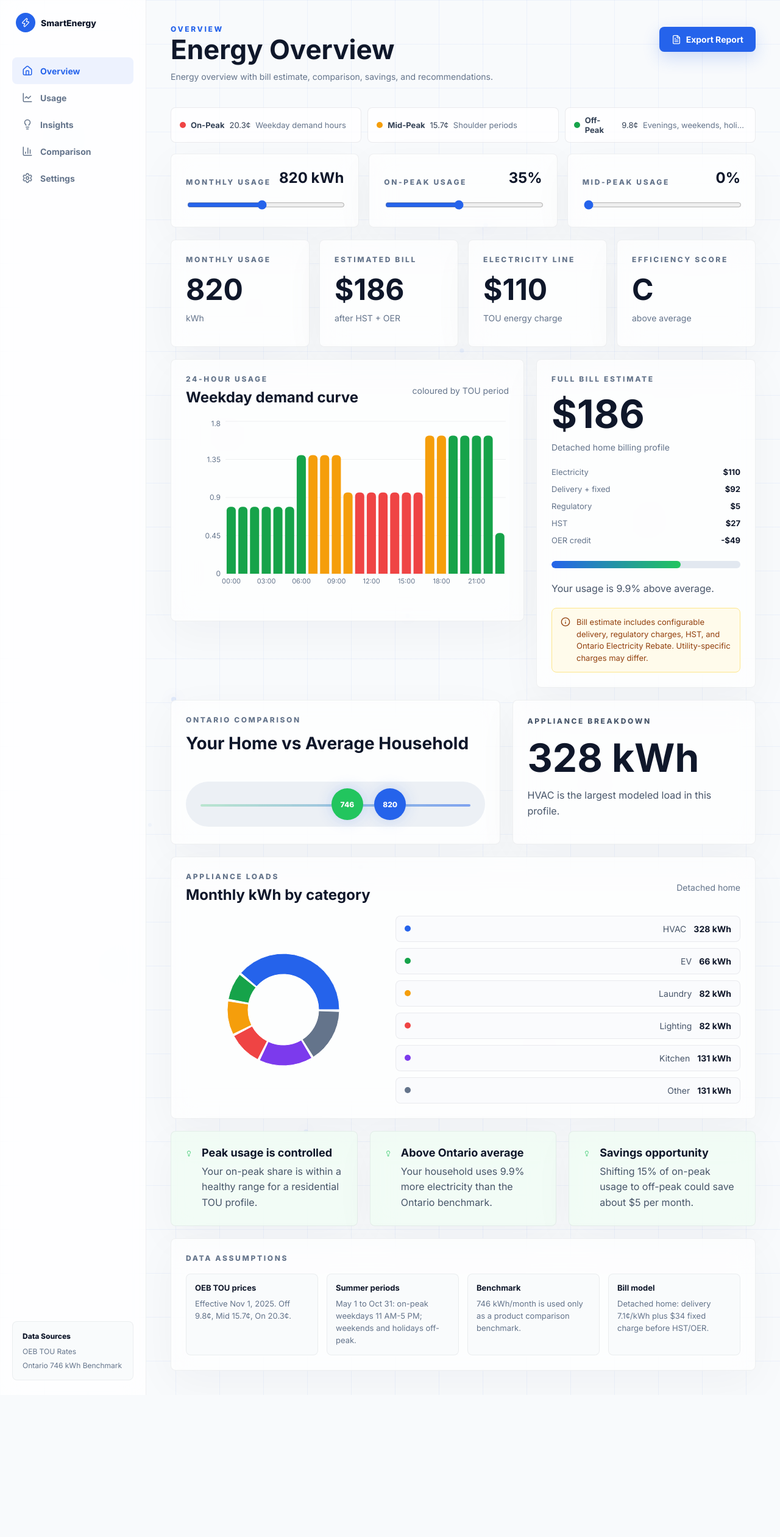
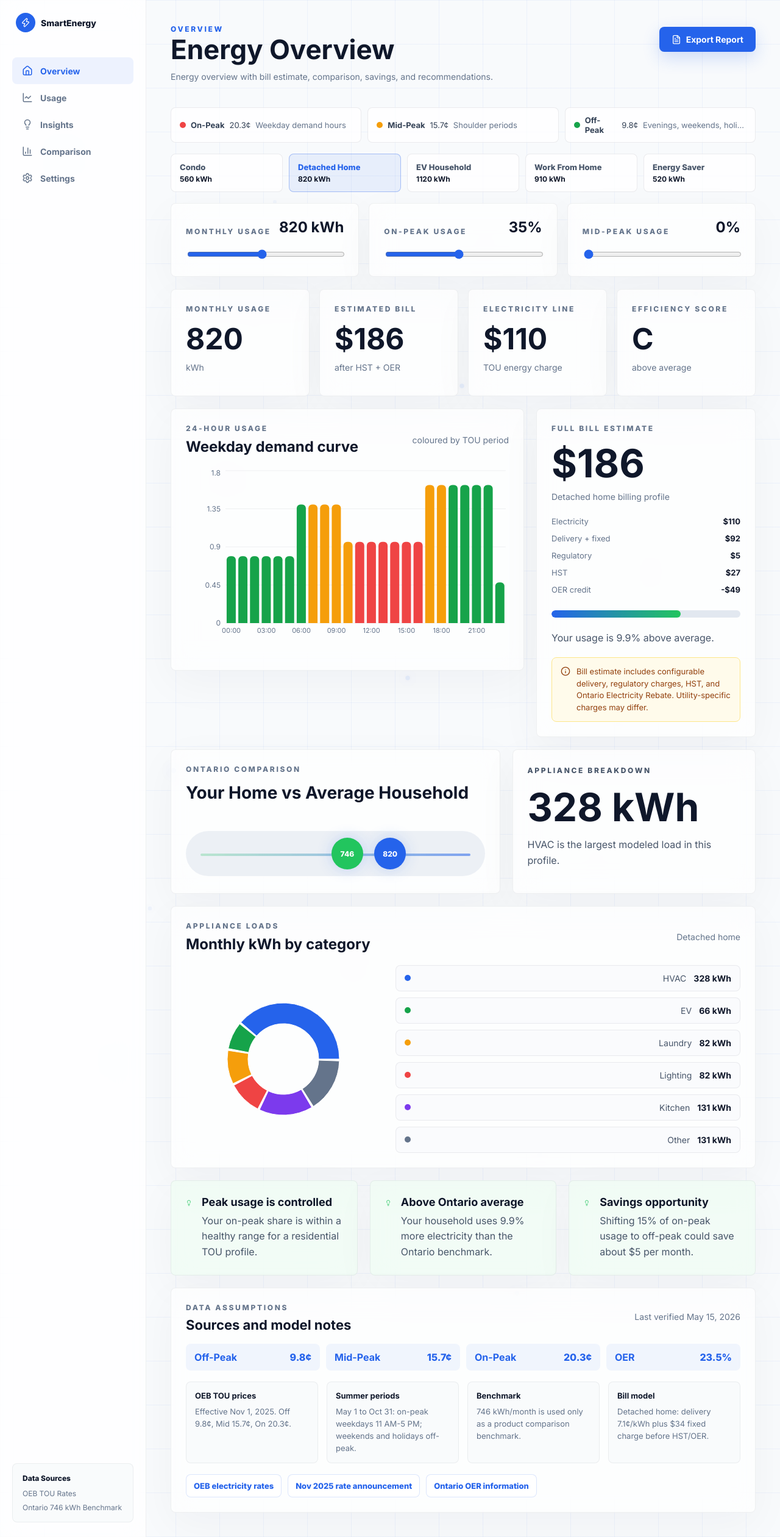
Before and after one commit to Shunnnyyy/smart-energy-dashboard, a React (Vite) app: page / in a window 1280 px wide. Shown: the whole page at 61% size. Before the commit the page ends 2288 px from the top, so only its background shows below. Built offline with nearby package versions, Linux system fonts and the light colour scheme.

Commit message:
Add source links scenarios and chart splitting

```diff
--- /dev/null
+++ b/src/charts.jsx
@@ -0,0 +1,34 @@
+import React from 'react';
+import {
+  XAxis, YAxis, CartesianGrid, Tooltip, ResponsiveContainer,
+  BarChart as ReBarChart, Bar, Cell, PieChart, Pie
+} from 'recharts';
+
+export function HourlyUsageChart({ data, colors, height = 290, interval = 2 }) {
+  return (
+    <ResponsiveContainer width="100%" height={height}>
+      <ReBarChart data={data}>
+        <CartesianGrid stroke="rgba(15,23,42,0.06)" vertical={false} />
+        <XAxis dataKey="time" axisLine={false} tickLine={false} interval={interval} tick={{ fill: '#64748B', fontSize: 11 }} />
+        <YAxis axisLine={false} tickLine={false} tick={{ fill: '#64748B', fontSize: 12 }} />
+        <Tooltip contentStyle={{ borderRadius: 8, border: '1px solid rgba(15,23,42,0.08)' }} formatter={(value, name, item) => [`${value} kWh`, item.payload.periodLabel]} />
+        <Bar dataKey="usage" radius={[6, 6, 0, 0]}>
+          {data.map(item => <Cell key={item.time} fill={colors[item.period]} />)}
+        </Bar>
+      </ReBarChart>
+    </ResponsiveContainer>
+  );
+}
+
+export function ApplianceBreakdownChart({ data, colors }) {
+  return (
+    <ResponsiveContainer width="100%" height={250}>
+      <PieChart>
+        <Pie data={data} dataKey="value" nameKey="name" innerRadius={58} outerRadius={92} paddingAngle={2}>
+          {data.map((item, index) => <Cell key={item.name} fill={colors[index % colors.length]} />)}
+        </Pie>
+        <Tooltip formatter={(value) => [`${value} kWh`, 'Monthly usage']} />
+      </PieChart>
+    </ResponsiveContainer>
+  );
+}
--- a/src/main.jsx
+++ b/src/main.jsx
@@ -1,15 +1,14 @@
-import React, { useEffect, useMemo, useState } from 'react';
+import React, { Suspense, lazy, useEffect, useMemo, useState } from 'react';
 import { createRoot } from 'react-dom/client';
 import { motion } from 'framer-motion';
 import {
   Zap, BarChart3, Home, LineChart, Settings, Lightbulb,
   Sparkles, Database, ShieldCheck, Calculator, FileText, Info, ArrowLeft
 } from 'lucide-react';
-import {
-  XAxis, YAxis, CartesianGrid, Tooltip, ResponsiveContainer,
-  BarChart as ReBarChart, Bar, Cell, PieChart, Pie
-} from 'recharts';
 import './style.css';
+
+const HourlyUsageChart = lazy(() => import('./charts.jsx').then(module => ({ default: module.HourlyUsageChart })));
+const ApplianceBreakdownChart = lazy(() => import('./charts.jsx').then(module => ({ default: module.ApplianceBreakdownChart })));
 
 const OEB_TOU_RATES = {
   offPeak: 0.098,
@@ -19,6 +18,10 @@ const OEB_TOU_RATES = {
 
 const ONTARIO_AVERAGE_KWH = 746;
 const STORAGE_KEY = 'smartenergy-dashboard-state-v2';
+const LAST_VERIFIED = 'May 15, 2026';
+const OEB_RATES_URL = 'https://www.oeb.ca/consumer-information-and-protection/electricity-rates';
+const OEB_ANNOUNCEMENT_URL = 'https://www.oeb.ca/newsroom/2025/ontario-energy-board-announces-changes-electricity-prices-households-small-businesses';
+const ONTARIO_OER_URL = 'https://www.ontario.ca/page/manage-energy-costs-your-home';
 
 const BILLING_PROFILES = {
   condo: {
@@ -46,6 +49,14 @@ const BILLING_PROFILES = {
 
 const HST_RATE = 0.13;
 const ONTARIO_ELECTRICITY_REBATE = 0.235;
+
+const SCENARIOS = {
+  condo: { label: 'Condo', monthlyUsage: 560, onPeakPercent: 28, midPeakPercent: 18, billingProfile: 'condo', dayType: 'weekday' },
+  detached: { label: 'Detached Home', monthlyUsage: 820, onPeakPercent: 35, midPeakPercent: 0, billingProfile: 'detached', dayType: 'weekday' },
+  ev: { label: 'EV Household', monthlyUsage: 1120, onPeakPercent: 24, midPeakPercent: 10, billingProfile: 'ev', dayType: 'weekday' },
+  workFromHome: { label: 'Work From Home', monthlyUsage: 910, onPeakPercent: 46, midPeakPercent: 18, billingProfile: 'detached', dayType: 'weekday' },
+  saver: { label: 'Energy Saver', monthlyUsage: 520, onPeakPercent: 18, midPeakPercent: 12, billingProfile: 'condo', dayType: 'weekend' },
+};
 
 function formatMoney(value) {
   return new Intl.NumberFormat('en-CA', { style: 'currency', currency: 'CAD', maximumFractionDigits: 0 }).format(value);
@@ -193,13 +204,14 @@ function CostScopeNote() {
   );
 }
 
-function buildReportHTML({ monthlyUsage, onPeakPercent, midPeakPercent, model, insights, showBenchmark }) {
+function buildReportHTML({ monthlyUsage, onPeakPercent, midPeakPercent, model, insights, showBenchmark, scenarioLabel, dayType }) {
   const offPeakPercent = model.offPeakPercent;
   const comparisonText = model.comparisonPercent >= 0 ? 'above' : 'below';
   const generatedAt = new Date().toLocaleString('en-CA', { dateStyle: 'medium', timeStyle: 'short' });
   const onCost = model.onPeakKwh * OEB_TOU_RATES.onPeak;
   const midCost = model.midPeakKwh * OEB_TOU_RATES.midPeak;
   const offCost = model.offPeakKwh * OEB_TOU_RATES.offPeak;
+  const applianceData = makeApplianceData(monthlyUsage, model.billingProfile);
 
   return `<!doctype html>
 <html>
@@ -233,6 +245,8 @@ function buildReportHTML({ monthlyUsage, onPeakPercent, midPeakPercent, model, i
     .bar { height:12px; border-radius:999px; background:#E2E8F0; overflow:hidden; margin-top:12px; }
     .bar span { display:block; height:100%; width:${Math.min(100, monthlyUsage / 12)}%; background:linear-gradient(90deg,#2563EB,#22C55E); border-radius:999px; }
     .scope { display:flex; gap:8px; align-items:flex-start; padding:14px 16px; background:#FFFBEB; border:1px solid #FDE68A; border-radius:8px; color:#92400E; font-size:13px; line-height:1.5; }
+    .sources { display:grid; gap:10px; }
+    .sources a { color:#2563EB; font-weight:800; text-decoration:none; }
     .actions { margin: 26px 0; display:flex; gap:12px; }
     button { border:0; border-radius:999px; padding:12px 18px; background:#2563EB; color:white; font-weight:800; cursor:pointer; }
     button.secondary { background:white; color:#0F172A; border:1px solid rgba(15,23,42,.1); }
@@ -246,7 +260,7 @@ function buildReportHTML({ monthlyUsage, onPeakPercent, midPeakPercent, model, i
       <div class="eyebrow">Ontario Energy Report</div>
       <h1>Household Energy Summary</h1>
       <p>This report estimates monthly electricity cost using Ontario Time-of-Use rates plus configurable delivery, regulatory, HST, and Ontario Electricity Rebate assumptions.</p>
-      <div class="scope">Estimate only. Delivery and fixed charges vary by local utility; this scenario uses the ${model.profile.label} billing profile.</div>
+      <div class="scope">Scenario: ${scenarioLabel || model.profile.label} · ${dayType === 'weekend' ? 'Weekend' : 'Weekday'} mode. Estimate only; delivery and fixed charges vary by local utility.</div>
       <div class="actions"><button onclick="window.print()">Print / Save PDF</button></div>
     </section>
 
@@ -285,6 +299,15 @@ function buildReportHTML({ monthlyUsage, onPeakPercent, midPeakPercent, model, i
     </section>
 
     <section class="section card">
+      <h2>Appliance Breakdown</h2>
+      <table>
+        <tbody>
+          ${applianceData.map(item => `<tr><td>${item.name}</td><td>${Math.round(item.share * 100)}%</td><td>${item.value} kWh</td></tr>`).join('')}
+        </tbody>
+      </table>
+    </section>
+
+    <section class="section card">
       <h2>Smart Recommendations</h2>
       ${insights.map(([title, text]) => `<div class="insight"><span class="dot"></span><div><h3>${title}</h3><p>${text}</p></div></div>`).join('')}
       <p><strong>Potential savings:</strong> ${formatMoney(model.potentialSavings)} / month by shifting 15% of on-peak usage to off-peak.</p>
@@ -292,9 +315,21 @@ function buildReportHTML({ monthlyUsage, onPeakPercent, midPeakPercent, model, i
 
     <section class="section card">
       <h2>Data Sources</h2>
-      <p><strong>Ontario Energy Board:</strong> TOU prices effective November 1, 2025: 9.8¢ off-peak, 15.7¢ mid-peak, 20.3¢ on-peak. Summer TOU periods run May 1 to October 31.</p>
-      <p><strong>Benchmark:</strong> 746 kWh/month is used as a product benchmark only, not a bill guarantee.</p>
-      <p><strong>Bill model:</strong> Delivery and fixed charges use a configurable profile because Ontario utility delivery rates vary by service territory.</p>
+      <p><strong>Last verified:</strong> ${LAST_VERIFIED}</p>
+      <table>
+        <thead><tr><th>Rate</th><th>Price</th><th>Source note</th></tr></thead>
+        <tbody>
+          <tr><td>Off-Peak</td><td>9.8¢ / kWh</td><td>OEB RPP TOU price</td></tr>
+          <tr><td>Mid-Peak</td><td>15.7¢ / kWh</td><td>OEB RPP TOU price</td></tr>
+          <tr><td>On-Peak</td><td>20.3¢ / kWh</td><td>OEB RPP TOU price</td></tr>
+          <tr><td>Ontario Electricity Rebate</td><td>23.5%</td><td>Applied as a pre-tax credit in this model</td></tr>
+        </tbody>
+      </table>
+      <div class="sources">
+        <a href="${OEB_RATES_URL}">Ontario Energy Board electricity rates</a>
+        <a href="${OEB_ANNOUNCEMENT_URL}">OEB November 2025 rate announcement</a>
+        <a href="${ONTARIO_OER_URL}">Ontario energy cost and OER information</a>
+      </div>
     </section>
   </main>
   <script>
@@ -462,6 +497,10 @@ function InputSlider({ label, value, min, max, step = 1, suffix, onChange }) {
   );
 }
 
+function ChartFallback() {
+  return <div className="chart-fallback">Loading chart...</div>;
+}
+
 const PERIOD_COLORS = {
   onPeak: '#EF4444',
   midPeak: '#F59E0B',
@@ -486,6 +525,19 @@ function BillStack({ model }) {
   );
 }
 
+function ScenarioPresets({ activeScenario, applyScenario }) {
+  return (
+    <div className="scenario-strip" aria-label="Scenario presets">
+      {Object.entries(SCENARIOS).map(([key, scenario]) => (
+        <button key={key} className={activeScenario === key ? 'active' : ''} onClick={() => applyScenario(key)}>
+          <span>{scenario.label}</span>
+          <b>{scenario.monthlyUsage} kWh</b>
+        </button>
+      ))}
+    </div>
+  );
+}
+
 function OverviewScreen({ monthlyUsage, onPeakPercent, model, dayType, showBenchmark }) {
   const usageData = makeHourlyUsageData(monthlyUsage, dayType, model.billingProfile);
   const applianceData = makeApplianceData(monthlyUsage, model.billingProfile);
@@ -506,17 +558,9 @@ function OverviewScreen({ monthlyUsage, onPeakPercent, model, dayType, showBench
       <div className="dash-grid">
         <Card className="chart-card">
           <div className="chart-head"><div><p className="label">24-Hour Usage</p><h3>{dayType === 'weekday' ? 'Weekday' : 'Weekend'} demand curve</h3></div><p className="muted">coloured by TOU period</p></div>
-          <ResponsiveContainer width="100%" height={290}>
-            <ReBarChart data={usageData}>
-              <CartesianGrid stroke="rgba(15,23,42,0.06)" vertical={false} />
-              <XAxis dataKey="time" axisLine={false} tickLine={false} interval={2} tick={{ fill: '#64748B', fontSize: 11 }} />
-              <YAxis axisLine={false} tickLine={false} tick={{ fill: '#64748B', fontSize: 12 }} />
-              <Tooltip contentStyle={{ borderRadius: 8, border: '1px solid rgba(15,23,42,0.08)' }} formatter={(value, name, item) => [`${value} kWh`, item.payload.periodLabel]} />
-              <Bar dataKey="usage" radius={[6, 6, 0, 0]}>
-                {usageData.map(item => <Cell key={item.time} fill={PERIOD_COLORS[item.period]} />)}
-              </Bar>
-            </ReBarChart>
-          </ResponsiveContainer>
+          <Suspense fallback={<ChartFallback />}>
+            <HourlyUsageChart data={usageData} colors={PERIOD_COLORS} />
+          </Suspense>
         </Card>
 
         <Card className="bill-card">
@@ -536,14 +580,9 @@ function OverviewScreen({ monthlyUsage, onPeakPercent, model, dayType, showBench
       <Card className="appliance-card">
         <div className="chart-head"><div><p className="label">Appliance Loads</p><h3>Monthly kWh by category</h3></div><p className="muted">{model.profile.label}</p></div>
         <div className="appliance-layout">
-          <ResponsiveContainer width="100%" height={250}>
-            <PieChart>
-              <Pie data={applianceData} dataKey="value" nameKey="name" innerRadius={58} outerRadius={92} paddingAngle={2}>
-                {applianceData.map((item, index) => <Cell key={item.name} fill={APPLIANCE_COLORS[index % APPLIANCE_COLORS.length]} />)}
-              </Pie>
-              <Tooltip formatter={(value) => [`${value} kWh`, 'Monthly usage']} />
-            </PieChart>
-          </ResponsiveContainer>
+          <Suspense fallback={<ChartFallback />}>
+            <ApplianceBreakdownChart data={applianceData} colors={APPLIANCE_COLORS} />
+          </Suspense>
           <div className="appliance-list">
             {applianceData.map((item, index) => <span key={item.name}><i style={{ background: APPLIANCE_COLORS[index % APPLIANCE_COLORS.length] }} />{item.name}<b>{item.value} kWh</b></span>)}
           </div>
@@ -568,17 +607,9 @@ function UsageScreen({ monthlyUsage, model, dayType }) {
     <div className="usage-layout">
       <Card className="chart-card">
         <div className="chart-head"><div><p className="label">24-Hour Usage</p><h3>{dayType === 'weekday' ? 'Weekday' : 'Weekend'} hourly curve</h3></div><p className="muted">kWh by hour</p></div>
-        <ResponsiveContainer width="100%" height={380}>
-          <ReBarChart data={usageData}>
-            <CartesianGrid stroke="rgba(15,23,42,0.06)" vertical={false} />
-            <XAxis dataKey="time" axisLine={false} tickLine={false} interval={1} tick={{ fontSize: 11 }} />
-            <YAxis axisLine={false} tickLine={false} />
-            <Tooltip contentStyle={{ borderRadius: 8, border: '1px solid rgba(15,23,42,0.08)' }} formatter={(value, name, item) => [`${value} kWh`, item.payload.periodLabel]} />
-            <Bar dataKey="usage" radius={[6, 6, 0, 0]}>
-              {usageData.map(item => <Cell key={item.time} fill={PERIOD_COLORS[item.period]} />)}
-            </Bar>
-          </ReBarChart>
-        </ResponsiveContainer>
+        <Suspense fallback={<ChartFallback />}>
+          <HourlyUsageChart data={usageData} colors={PERIOD_COLORS} height={380} interval={1} />
+        </Suspense>
       </Card>
       <div className="stack">
         <Card className="tou-card"><p className="label">TOU Breakdown</p><h3>{monthlyUsage} kWh monthly</h3>{touData.map(row => <div className="tou-row" key={row.name}><div><b>{row.name}</b><p className="muted">{row.kwh} kWh · {row.rate}</p></div><span className="tou-pill">{row.cost}</span></div>)}<CostScopeNote /></Card>
@@ -633,18 +664,29 @@ function SettingsScreen({ monthlyUsage, model, showBenchmark, setShowBenchmark,
 function DataAssumptions({ model }) {
   return (
     <Card className="assumption-card">
-      <p className="label">Data assumptions</p>
+      <div className="assumption-head"><div><p className="label">Data assumptions</p><h3>Sources and model notes</h3></div><p className="muted">Last verified {LAST_VERIFIED}</p></div>
+      <div className="rate-table">
+        <span><b>Off-Peak</b>{formatRate(OEB_TOU_RATES.offPeak)}</span>
+        <span><b>Mid-Peak</b>{formatRate(OEB_TOU_RATES.midPeak)}</span>
+        <span><b>On-Peak</b>{formatRate(OEB_TOU_RATES.onPeak)}</span>
+        <span><b>OER</b>{(ONTARIO_ELECTRICITY_REBATE * 100).toFixed(1)}%</span>
+      </div>
       <div className="assumption-grid">
         <div><b>OEB TOU prices</b><span>Effective Nov 1, 2025. Off {formatRate(OEB_TOU_RATES.offPeak)}, Mid {formatRate(OEB_TOU_RATES.midPeak)}, On {formatRate(OEB_TOU_RATES.onPeak)}.</span></div>
         <div><b>Summer periods</b><span>May 1 to Oct 31: on-peak weekdays 11 AM-5 PM; weekends and holidays off-peak.</span></div>
         <div><b>Benchmark</b><span>746 kWh/month is used only as a product comparison benchmark.</span></div>
         <div><b>Bill model</b><span>{model.profile.label}: delivery {formatRate(model.profile.deliveryRate)}/kWh plus {formatMoney(model.profile.fixedCharge)} fixed charge before HST/OER.</span></div>
       </div>
+      <div className="source-links">
+        <a href={OEB_RATES_URL} target="_blank" rel="noreferrer">OEB electricity rates</a>
+        <a href={OEB_ANNOUNCEMENT_URL} target="_blank" rel="noreferrer">Nov 2025 rate announcement</a>
+        <a href={ONTARIO_OER_URL} target="_blank" rel="noreferrer">Ontario OER information</a>
+      </div>
     </Card>
   );
 }
 
-function Dashboard({ backHome, monthlyUsage, setMonthlyUsage, onPeakPercent, setOnPeakPercent, midPeakPercent, setMidPeakPercent, model, showBenchmark, setShowBenchmark, billingProfile, setBillingProfile, dayType, setDayType, resetScenario }) {
+function Dashboard({ backHome, monthlyUsage, setMonthlyUsage, onPeakPercent, setOnPeakPercent, midPeakPercent, setMidPeakPercent, model, showBenchmark, setShowBenchmark, billingProfile, setBillingProfile, dayType, setDayType, resetScenario, activeScenario, applyScenario, scenarioLabel }) {
   const [active, setActive] = useState('Overview');
   const reportInsights = buildInsights(monthlyUsage, onPeakPercent, model);
   const menu = [[Home, 'Overview'], [LineChart, 'Usage'], [Lightbulb, 'Insights'], [BarChart3, 'Comparison'], [Settings, 'Settings']];
@@ -666,13 +708,15 @@ function Dashboard({ backHome, monthlyUsage, setMonthlyUsage, onPeakPercent, set
       </aside>
 
       <main className="dash-main">
-        <div className="mobile-topbar"><Button secondary onClick={backHome} ariaLabel="Back to home"><ArrowLeft size={16} /> Home</Button><Button onClick={() => exportEnergyReport({ monthlyUsage, onPeakPercent, midPeakPercent, model, insights: reportInsights, showBenchmark })} ariaLabel="Export report"><FileText size={16} /> Export</Button></div>
+        <div className="mobile-topbar"><Button secondary onClick={backHome} ariaLabel="Back to home"><ArrowLeft size={16} /> Home</Button><Button onClick={() => exportEnergyReport({ monthlyUsage, onPeakPercent, midPeakPercent, model, insights: reportInsights, showBenchmark, scenarioLabel, dayType })} ariaLabel="Export report"><FileText size={16} /> Export</Button></div>
         <div className="mobile-tabs" aria-label="Dashboard sections">{menu.map(([Icon, label]) => <button key={label} onClick={() => setActive(label)} className={active === label ? 'active' : ''} aria-current={active === label ? 'page' : undefined}><Icon size={16} /><span>{label}</span></button>)}</div>
-        <div className="page-title-row"><div><p className="eyebrow blue-text">{active}</p><h1>{active === 'Overview' ? 'Energy Overview' : active}</h1><p className="muted">{descriptions[active]}</p></div><Button onClick={() => exportEnergyReport({ monthlyUsage, onPeakPercent, midPeakPercent, model, insights: reportInsights, showBenchmark })}><FileText size={16} /> Export Report</Button></div>
+        <div className="page-title-row"><div><p className="eyebrow blue-text">{active}</p><h1>{active === 'Overview' ? 'Energy Overview' : active}</h1><p className="muted">{descriptions[active]}</p></div><Button onClick={() => exportEnergyReport({ monthlyUsage, onPeakPercent, midPeakPercent, model, insights: reportInsights, showBenchmark, scenarioLabel, dayType })}><FileText size={16} /> Export Report</Button></div>
 
         <div className="tariff-strip" aria-label="Ontario time-of-use rates">
           {tariffRows.map(([period, rate, detail, color]) => <span key={period}><i style={{ background: color }} /> <b>{period}</b> {rate} <em>{detail}</em></span>)}
         </div>
+
+        <ScenarioPresets activeScenario={activeScenario} applyScenario={applyScenario} />
 
         <div className="input-grid">
           <InputSlider label="Monthly Usage" value={monthlyUsage} min={300} max={1400} suffix=" kWh" onChange={setMonthlyUsage} />
@@ -702,6 +746,7 @@ function App() {
     billingProfile: 'detached',
     dayType: 'weekday',
     showBenchmark: true,
+    activeScenario: 'detached',
   };
   const [savedState, setSavedState] = useState(() => {
     try {
@@ -717,13 +762,25 @@ function App() {
   const [billingProfile, setBillingProfile] = useState(savedState.billingProfile);
   const [dayType, setDayType] = useState(savedState.dayType);
   const [showBenchmark, setShowBenchmark] = useState(savedState.showBenchmark);
+  const [activeScenario, setActiveScenario] = useState(savedState.activeScenario);
   const model = calculateEnergyModel(monthlyUsage, onPeakPercent, midPeakPercent, billingProfile);
 
   useEffect(() => {
-    const nextState = { monthlyUsage, onPeakPercent, midPeakPercent: model.midPeakPercent, billingProfile, dayType, showBenchmark };
+    const nextState = { monthlyUsage, onPeakPercent, midPeakPercent: model.midPeakPercent, billingProfile, dayType, showBenchmark, activeScenario };
     setSavedState(nextState);
     localStorage.setItem(STORAGE_KEY, JSON.stringify(nextState));
-  }, [monthlyUsage, onPeakPercent, model.midPeakPercent, billingProfile, dayType, showBenchmark]);
+  }, [monthlyUsage, onPeakPercent, model.midPeakPercent, billingProfile, dayType, showBenchmark, activeScenario]);
+
+  function applyScenario(key) {
+    const scenario = SCENARIOS[key];
+    if (!scenario) return;
+    setActiveScenario(key);
+    setMonthlyUsage(scenario.monthlyUsage);
+    setOnPeakPercent(scenario.onPeakPercent);
+    setMidPeakPercent(scenario.midPeakPercent);
+    setBillingProfile(scenario.billingProfile);
+    setDayType(scenario.dayType);
+  }
 
   function resetScenario() {
     setMonthlyUsage(defaultState.monthlyUsage);
@@ -732,11 +789,12 @@ function App() {
     setBillingProfile(defaultState.billingProfile);
     setDayType(defaultState.dayType);
     setShowBenchmark(defaultState.showBenchmark);
+    setActiveScenario(defaultState.activeScenario);
   }
 
   return view === 'landing'
     ? <LandingPage openDashboard={() => setView('dashboard')} model={model} />
-    : <Dashboard backHome={() => setView('landing')} monthlyUsage={monthlyUsage} setMonthlyUsage={setMonthlyUsage} onPeakPercent={onPeakPercent} setOnPeakPercent={setOnPeakPercent} midPeakPercent={midPeakPercent} setMidPeakPercent={setMidPeakPercent} model={model} showBenchmark={showBenchmark} setShowBenchmark={setShowBenchmark} billingProfile={billingProfile} setBillingProfile={setBillingProfile} dayType={dayType} setDayType={setDayType} resetScenario={resetScenario} />;
+    : <Dashboard backHome={() => setView('landing')} monthlyUsage={monthlyUsage} setMonthlyUsage={(value) => { setActiveScenario('custom'); setMonthlyUsage(value); }} onPeakPercent={onPeakPercent} setOnPeakPercent={(value) => { setActiveScenario('custom'); setOnPeakPercent(value); }} midPeakPercent={midPeakPercent} setMidPeakPercent={(value) => { setActiveScenario('custom'); setMidPeakPercent(value); }} model={model} showBenchmark={showBenchmark} setShowBenchmark={setShowBenchmark} billingProfile={billingProfile} setBillingProfile={(value) => { setActiveScenario('custom'); setBillingProfile(value); }} dayType={dayType} setDayType={(value) => { setActiveScenario('custom'); setDayType(value); }} resetScenario={resetScenario} activeScenario={activeScenario} applyScenario={applyScenario} scenarioLabel={SCENARIOS[activeScenario]?.label || 'Custom Scenario'} />;
 }
 
 createRoot(document.getElementById('root')).render(<App />);
--- a/src/style.css
+++ b/src/style.css
@@ -128,6 +128,18 @@ footer div { display: flex; gap: 24px; }
 .assumption-grid span { color: #64748B; font-size: 13px; line-height: 1.55; }
 .field-row { display: grid; gap: 8px; margin-top: 18px; color: #0F172A; font-weight: 700; }
 .field-row select { width: 100%; border: 1px solid rgba(15,23,42,0.12); border-radius: 8px; padding: 12px 14px; background: white; color: #0F172A; font: inherit; }
+.chart-fallback { display: grid; place-items: center; height: 290px; border-radius: 8px; background: rgba(248,250,252,0.78); color: #64748B; font-weight: 700; }
+.scenario-strip { display: grid; grid-template-columns: repeat(5, minmax(0, 1fr)); gap: 10px; margin-bottom: 18px; }
+.scenario-strip button { display: grid; gap: 4px; justify-items: start; min-width: 0; padding: 13px 14px; border: 1px solid rgba(15,23,42,0.08); border-radius: 8px; background: rgba(255,255,255,0.78); color: #475569; text-align: left; }
+.scenario-strip button.active { border-color: rgba(37,99,235,0.35); background: rgba(37,99,235,0.08); color: #2563EB; }
+.scenario-strip span { overflow: hidden; text-overflow: ellipsis; white-space: nowrap; font-size: 13px; font-weight: 800; }
+.scenario-strip b { color: #0F172A; font-size: 12px; }
+.assumption-head { display: flex; justify-content: space-between; align-items: flex-start; gap: 18px; }
+.assumption-head h3 { margin: 8px 0 0; font-size: 22px; }
+.rate-table { display: grid; grid-template-columns: repeat(4, 1fr); gap: 10px; margin-top: 18px; }
+.rate-table span { display: flex; justify-content: space-between; gap: 12px; padding: 12px 14px; border-radius: 8px; background: rgba(37,99,235,0.06); color: #2563EB; font-weight: 800; }
+.source-links { display: flex; flex-wrap: wrap; gap: 10px; margin-top: 18px; }
+.source-links a { padding: 10px 12px; border-radius: 8px; border: 1px solid rgba(37,99,235,0.16); background: rgba(255,255,255,0.72); color: #2563EB; font-weight: 800; font-size: 13px; }
 
 @media (max-width: 1100px) {
   .metric-grid { grid-template-columns: repeat(2, 1fr); }
@@ -317,6 +329,15 @@ footer div { display: flex; gap: 24px; }
     grid-template-columns: 1fr;
   }
 
+  .scenario-strip,
+  .rate-table {
+    grid-template-columns: 1fr;
+  }
+
+  .assumption-head {
+    display: block;
+  }
+
   .bill-card h2,
   .savings-card h2 {
     font-size: 48px;
```
